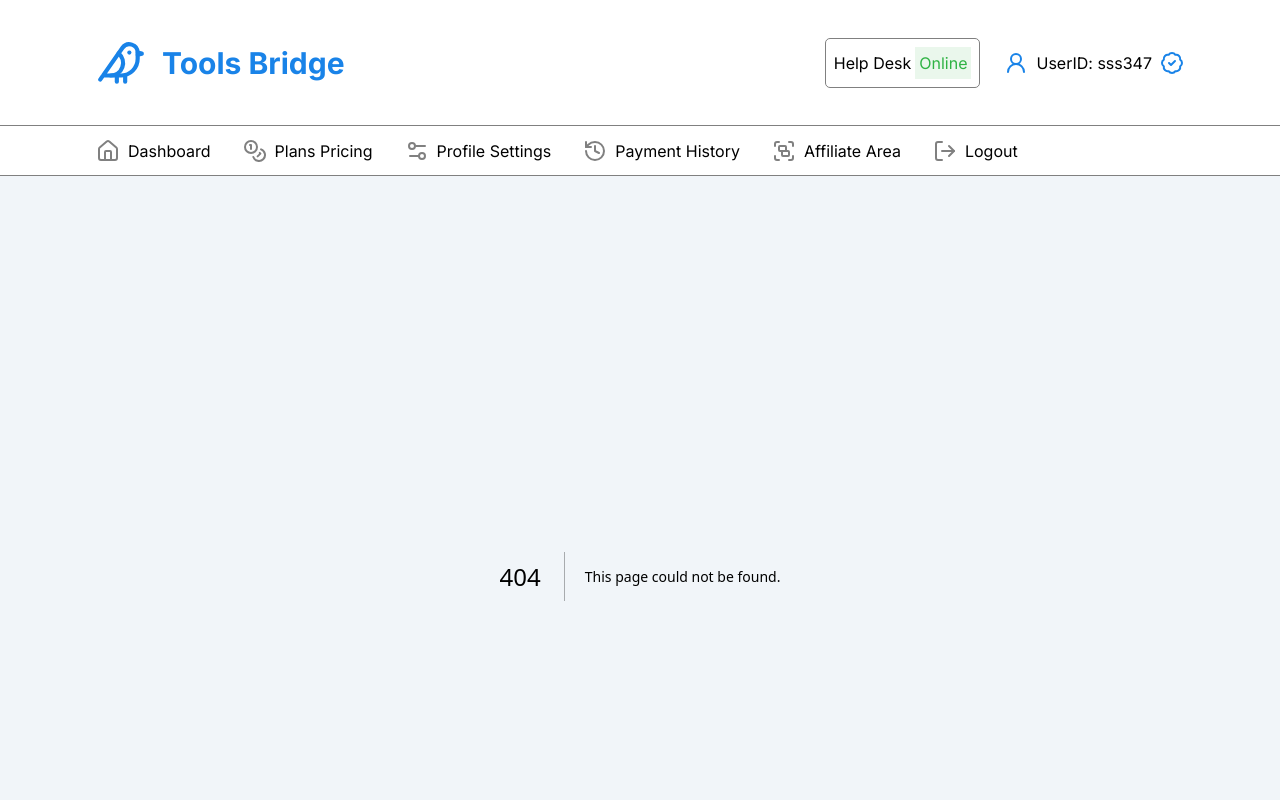
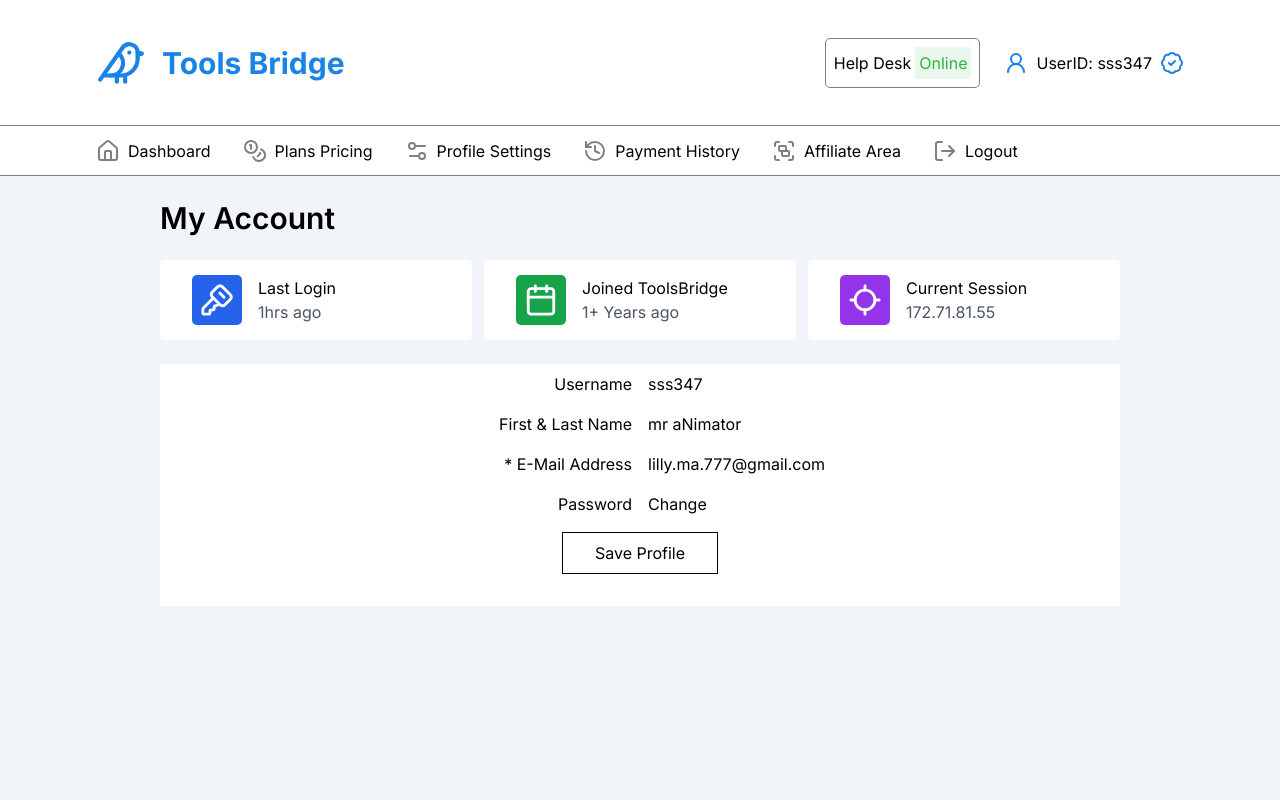
Before and after one commit to faisalakandha/salman-tools-bridge, a Next.js app in the folder frontend/: page /profile-settings in a window 1280 px wide. Before the commit this address had no page. Shown: the top 800 px of the page. Built offline with nearby package versions, Linux system fonts and the light colour scheme.

Commit message:
New 3 pages created

```diff
--- a/frontend/src/app/page.tsx
+++ b/frontend/src/app/page.tsx
@@ -15,30 +15,30 @@
         <input style={{paddingLeft: '25px', background: 'url("https://static.thenounproject.com/png/101791-200.png") no-repeat left', backgroundSize: '20px', backgroundColor:'white'}} type='text' className='py-1 px-2' placeholder='Search Filter' />
       </div>
 
-      <div className='grid grid-cols-4 px-8'>
+      <div className='grid grid-cols-4 px-8 gap-x-8'>
 
-        <Link href={''} className='w-[250px] '>
+        <Link href={''} className=''>
           <div className='flex items-center flex-col justify-center bg-white h-[150px]'>
             <img className='w-full h-[100px]' src="/images/tools/free.png" />
           </div>
           <p className='flex items-center justify-center p-1 bg-[#4A5262] text-white'>Access FreePik</p>
         </Link>
 
-        <Link href={''} className='w-[250px] '>
+        <Link href={''} className=''>
           <div className='flex items-center flex-col justify-center bg-white h-[150px]'>
             <img className='w-full h-[100px]' src="/images/tools/envato.png" />
           </div>
           <p className='flex items-center justify-center p-1 bg-[#4A5262] text-white'>Access Envato</p>
         </Link>
 
-        <Link href={''} className='w-[250px] '>
+        <Link href={''} className=''>
           <div className='flex items-center flex-col justify-center bg-white h-[150px]'>
             <img className='w-full h-[100px]' src="/images/tools/semrush.png" />
           </div>
           <p className='flex items-center justify-center p-1 bg-[#4A5262] text-white'>Access Semrush</p>
         </Link>
 
-        <Link href={''} className='w-[250px] '>
+        <Link href={''} className=''>
           <div className='flex items-center flex-col justify-center bg-white h-[150px]'>
             <img className='w-full h-[100px]' src="/images/tools/uk.png" />
           </div>
--- /dev/null
+++ b/frontend/src/app/pricing/page.tsx
@@ -0,0 +1,23 @@
+import PricingTable from "@/components/PricingTabe";
+
+const PricingPage = () =>{
+
+
+    return(
+        <div>
+            <h1 className="text-2xl py-8 font-semibold">Buy Subscriptions</h1>
+
+            <div className="grid grid-cols-4 gap-x-4">
+
+                <PricingTable />
+                <PricingTable />
+                <PricingTable />
+                <PricingTable />
+
+
+            </div>
+        </div>
+    );
+}
+
+export default PricingPage;
--- /dev/null
+++ b/frontend/src/app/profile-settings/page.tsx
@@ -0,0 +1,48 @@
+import AccountOverview from "@/components/ProfileSettings/AccountOverview";
+import { CalendarIcon, Key, KeySquareIcon, LocateIcon } from "lucide-react";
+
+const ProfileSettinsPage = () => {
+
+
+    return (
+        <div className="px-24">
+            <h1 className="py-6 text-3xl font-semibold">My Account</h1>
+
+            <div className="pb-6">
+                <AccountOverview />
+            </div>
+
+            <div style={{ width: '100%' }} className="flex flex-col items-center justify-center bg-white">
+                <table className="" style={{ width: '100%', tableLayout: 'fixed' }}>
+                    <tbody>
+                        <tr>
+                            <td style={{ width: '50%', padding: '8px', textAlign: 'right' }}>Username</td>
+                            <td style={{ width: '50%', padding: '8px', textAlign: 'left' }}>sss347</td>
+                        </tr>
+
+                        <tr>
+                            <td style={{ width: '50%', padding: '8px', textAlign: 'right' }}>First & Last Name</td>
+                            <td style={{ width: '50%', padding: '8px', textAlign: 'left' }}>mr aNimator</td>
+                        </tr>
+
+                        <tr>
+                            <td style={{ width: '50%', padding: '8px', textAlign: 'right' }}>* E-Mail Address</td>
+                            <td style={{ width: '50%', padding: '8px', textAlign: 'left' }}>lilly.ma.777@gmail.com</td>
+                        </tr>
+
+                        <tr>
+                            <td style={{ width: '50%', padding: '8px', textAlign: 'right' }}>Password</td>
+                            <td style={{ width: '50%', padding: '8px', textAlign: 'left' }}>Change</td>
+                        </tr>
+                    </tbody>
+                </table>
+
+                <button style={{ border: '1px solid black' }} className="px-8 py-2 mt-2 my-8">Save Profile</button>
+            </div>
+
+
+        </div>
+    );
+}
+
+export default ProfileSettinsPage;
--- a/frontend/src/components/Navigation/index.tsx
+++ b/frontend/src/components/Navigation/index.tsx
@@ -4,22 +4,27 @@
 const Navigation = () => {
 
     return (
-        <div style={{borderBottom: '1px solid grey' }} className="min-h-[50px] px-24 flex items-center gap-x-8">
+        <div style={{ borderBottom: '1px solid grey' }} className="min-h-[50px] px-24 flex items-center gap-x-8">
             <Link href='/'>
                 <div className="flex gap-x-2">
                     <HomeIcon style={{ color: 'grey' }} />
                     <p>Dashboard</p>
                 </div>
             </Link>
+
+            <Link href='/pricing'>
                 <div className="flex gap-x-2">
                     <CoinsIcon style={{ color: 'grey' }} />
                     <p>Plans Pricing</p>
                 </div>
+            </Link>
 
+            <Link href='/profile-settings'>
                 <div className="flex gap-x-2">
                     <Settings2Icon style={{ color: 'grey' }} />
                     <p>Profile Settings</p>
                 </div>
+            </Link>
 
             <div className="flex gap-x-2">
                 <HistoryIcon style={{ color: 'grey' }} />
--- /dev/null
+++ b/frontend/src/components/PricingTabe/index.tsx
@@ -0,0 +1,37 @@
+import { CheckIcon, CrossIcon, X } from "lucide-react";
+
+const PricingTable = (props: {}) => {
+
+    return (
+        <div style={{ borderRadius: '5px' }} className="bg-white h-[480px] w-[320px] flex flex-col items-center justify-center py-10">
+
+            <h1 className="text-md text-gray-500"> BLOGGER'S PLAN</h1>
+
+            <h1 className="text-5xl font-bold py-4">₹499</h1>
+
+            <div className="flex items-center justify-center pb-2">
+                <span>OR</span>
+            </div>
+
+            <h1 className="text-4xl font-bold pb-4">$6 USD</h1>
+
+            <div className="flex flex-col items-center justify-center">
+                <div style={{ border: '1px solid black', borderRadius: '5px' }} className="p-2">
+                    Tools List
+                </div>
+                <ul className="text-center py-2">
+                    <li className="flex gap-x-2"> <CheckIcon className="text-green-500" /> Included 12 Tools</li>
+                    <li className="flex gap-x-2"> <CheckIcon className="text-green-500" /> Included 12 Tools</li>
+                    <li className="flex gap-x-2"> <X className="text-red-500" /> Included 12 Tools</li>
+                    <li className="flex gap-x-2"> <CheckIcon className="text-green-500" /> Included 12 Tools</li>
+                </ul>
+
+            </div>
+
+            <button style={{border:'1px solid black'}} className="px-16 py-2 mt-2">Choose Plan</button>
+
+        </div>
+    );
+}
+
+export default PricingTable;
--- /dev/null
+++ b/frontend/src/components/ProfileSettings/AccountOverview.tsx
@@ -0,0 +1,42 @@
+import { CalendarIcon, KeySquareIcon, LocateIcon } from "lucide-react";
+
+const AccountOverview = () => {
+
+
+    return (
+        <div className="grid grid-cols-3 gap-x-3">
+            <div style={{ borderRadius: '5px' }} className="bg-white w-full h-[80px] flex gap-x-4 flex items-center px-8">
+                <KeySquareIcon style={{ borderRadius: '5px' }} size={50} className="bg-blue-600 p-2 text-white" />
+
+                <div className="flex flex-col">
+                    <p>Last Login</p>
+                    <p className="text-gray-600">1hrs ago</p>
+                </div>
+
+            </div>
+
+            <div style={{ borderRadius: '5px' }} className="bg-white w-full h-[80px] flex gap-x-4 flex items-center px-8">
+                <CalendarIcon style={{ borderRadius: '5px' }} size={50} className="bg-green-600 p-2 text-white" />
+
+                <div className="flex flex-col">
+                    <p>Joined ToolsBridge</p>
+                    <p className="text-gray-600">1+ Years ago</p>
+                </div>
+
+            </div>
+
+            <div style={{ borderRadius: '5px' }} className="bg-white w-full h-[80px] flex gap-x-4 flex items-center px-8">
+                <LocateIcon style={{ borderRadius: '5px' }} size={50} className="bg-purple-600 p-2 text-white" />
+
+                <div className="flex flex-col">
+                    <p>Current Session</p>
+                    <p className="text-gray-600">172.71.81.55</p>
+                </div>
+
+            </div>
+        </div>
+
+    );
+}
+
+export default AccountOverview;
```
Also changed, not shown: frontend/src/app/affiliate-area/page.tsx (added), frontend/src/app/payment-history/page.tsx (added). Lines whose indentation alone changed are shown as unchanged.
